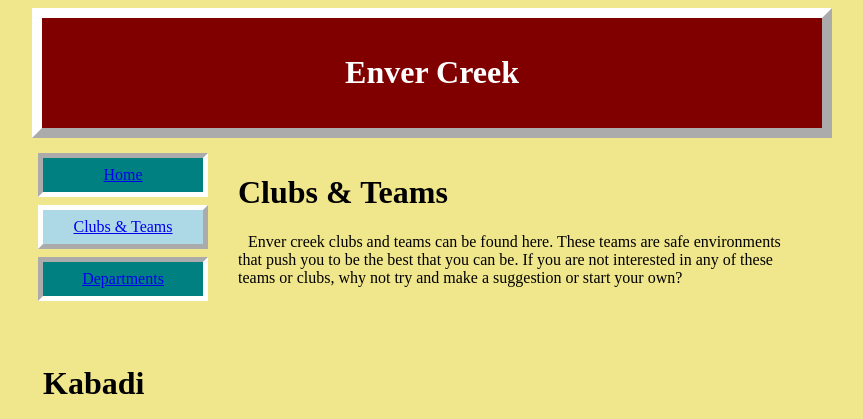
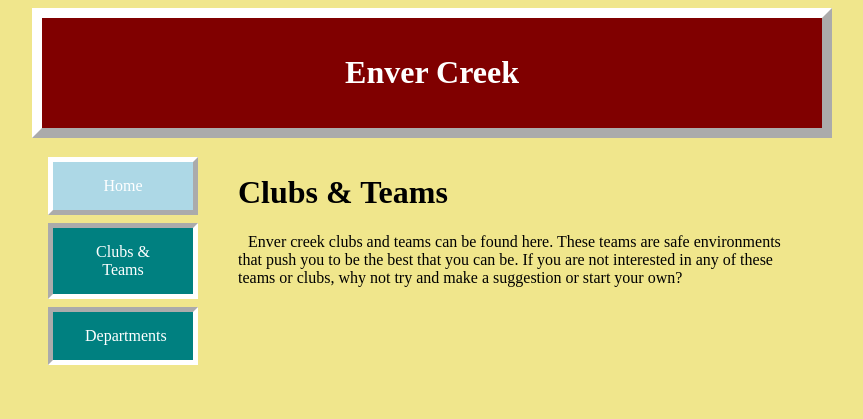
Before and after one commit to dal-dos/dal-dos.github.io, a plain HTML site: page teams.html in a window 1280 px wide. Shown: the top 419 px of the page, without its empty margins (217-1080 px from the left). Drawn offline with Linux system fonts and the light colour scheme.

Commit message:
Update teams.html

```diff
--- a/teams.html
+++ b/teams.html
@@ -31,15 +31,18 @@
     margin: 0;
     padding: 0;
 }
-.menu li {
-    padding: 8px;
-    margin-bottom: 8px;
+.button {
     background-color: teal;
-    color: #ffffff;
-    border:inset 5px white;
-}
-.menu li:hover {
-    background-color:lightblue;
+    border: inset 5px white;
+    color: white;
+    padding: 15px 32px;
+    text-align: center;
+    text-decoration: none;
+    display: inline-block;
+    font-size: 16px;
+    margin: 4px 2px;
+    cursor: pointer;
+    width: 150px;
 }
 body {
 	background-color:khaki
@@ -86,11 +89,11 @@ p {
   <h1>Enver Creek</h1>
 </div>
 <div class="clearfix">
-  <div class="column menu">
+ <div class="column menu">
     <ul>
-      <li><a href="https://bagbegone.github.io/main.html">Home</a></li>
-      <li id="current"><a href="https://bagbegone.github.io/teams.html">Clubs & Teams</a></li>
-      <li><a href="https://bagbegone.github.io/departments.html">Departments</a></li>
+      <li><a id="current" href="https://bagbegone.github.io/main.html" class="button">Home</a></li>
+      <li><a href="https://bagbegone.github.io/teams.html" class="button">Clubs & Teams</a></li>
+      <li><a href="https://bagbegone.github.io/departments.html" class="button">Departments</a></li>
     </ul>
   </div>
 <div class="column content">
```
